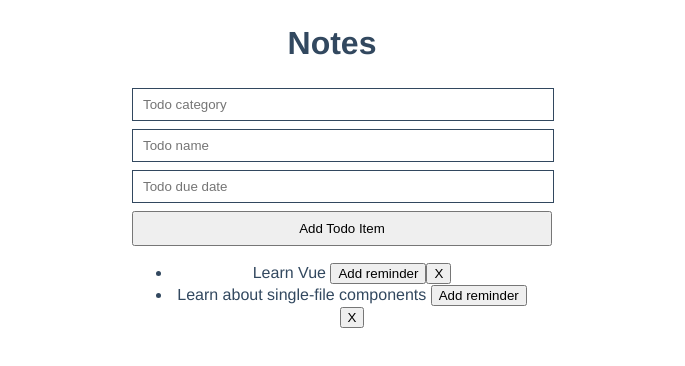
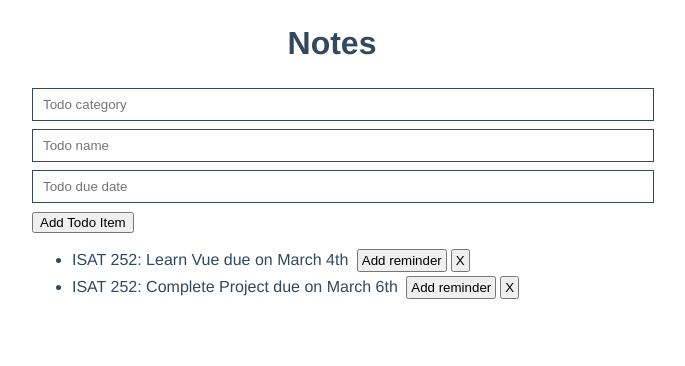
Before and after one commit to vanlanjr/vue-notes-application, a Vue app: page / in a window 1280 px wide. Shown: the top 366 px of the page, without its empty margins (308-993 px from the left). Built offline with nearby package versions, Linux system fonts and the light colour scheme.

Commit message:
Progress on displaying todo items

```diff
--- a/src/App.vue
+++ b/src/App.vue
@@ -31,12 +31,15 @@ export default {
   font-family: Avenir, Helvetica, Arial, sans-serif;
   -webkit-font-smoothing: antialiased;
   -moz-osx-font-smoothing: grayscale;
-  text-align: center;
   color: #2c3e50;
 
-  max-width: 400px;
+  max-width: 600px;
   margin: 0 auto;
   line-height: 1.4;
   color: #32485F;
 }
+
+h1 {
+  text-align: center;
+}
 </style>
--- a/src/components/BaseTodoInput.vue
+++ b/src/components/BaseTodoInput.vue
@@ -9,7 +9,7 @@
     <BaseInputText
       placeholder="Todo due date"
     />
-    <button @click="addTodo" :disabled="addDisabled">Add Todo Item</button>
+    <!-- <button @click="addTodo">Add Todo Item</button> -->
   </div>
 </template>
 
@@ -26,7 +26,7 @@ export default {
 
 <style scoped>
   button {
-    width: 105%;
+    width: 104%;
     padding: 8px 10px;
   }
 </style>
--- a/src/components/TodoList.vue
+++ b/src/components/TodoList.vue
@@ -1,6 +1,7 @@
 <template>
   <div>
     <BaseTodoInput />
+    <button @click="$emit('add')">Add Todo Item</button>
     <ul v-if="todos.length">
       <TodoListItem
         v-for="todo in todos"
@@ -26,28 +27,41 @@ export default {
   },
   data () {
     return {
-      newTodoText: '',
+      newTodoCategory: '',
+      newTodoName: '',
+      newTodoDueDate: '',
       todos: [
         {
           id: nextTodoId++,
-          text: 'Learn Vue'
+          category: 'ISAT 252',
+          name: 'Learn Vue',
+          dueDate: 'March 4th'
+
         },
         {
           id: nextTodoId++,
-          text: 'Learn about single-file components'
+          category: 'ISAT 252',
+          name: 'Complete Project',
+          dueDate: 'March 6th'
         }
       ]
     }
   },
   methods: {
     addTodo () {
-      const trimmedText = this.newTodoText.trim()
-      if (trimmedText) {
+      const trimmedCategory = this.newTodoCategory.trim()
+      const trimmedName = this.newTodoName.trim()
+      const trimmedDueDate = this.newTodoDueDate.trim()
+      if (trimmedName) {
         this.todos.push({
           id: nextTodoId++,
-          text: trimmedText
+          category: trimmedCategory,
+          name: trimmedName,
+          dueDate: trimmedDueDate
         })
-        this.newTodoText = ''
+        this.newTodoCategory = ''
+        this.newTodoName = ''
+        this.newTodoDueDate = ''
       }
     },
     removeTodo (idToRemove) {
@@ -60,5 +74,7 @@ export default {
 </script>
 
 <style scoped>
-
+  li {
+    margin-bottom: 4px;
+  }
 </style>
--- a/src/components/TodoListItem.vue
+++ b/src/components/TodoListItem.vue
@@ -1,6 +1,6 @@
 <template>
   <li>
-    {{ todo.text }}
+    {{ todo.category }}: {{ todo.name }} due on {{ todo.dueDate }}
     <button>Add reminder</button>
     <button @click="$emit('remove', todo.id)">X</button>
   </li>
@@ -16,3 +16,10 @@ export default {
   }
 }
 </script>
+
+<style scoped>
+  button {
+    padding: 2px 3px;
+    margin-left: 4px;
+  }
+</style>
```
